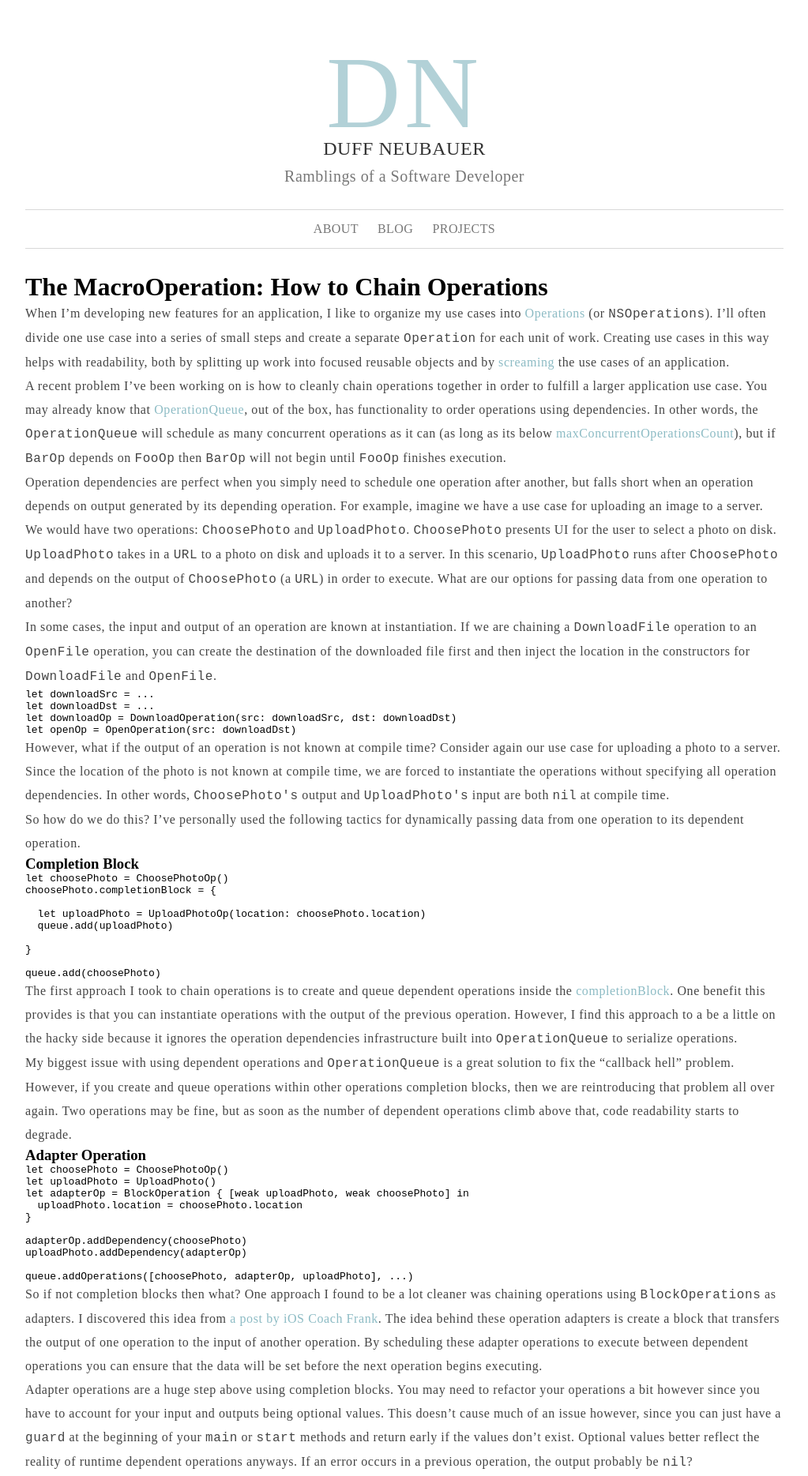
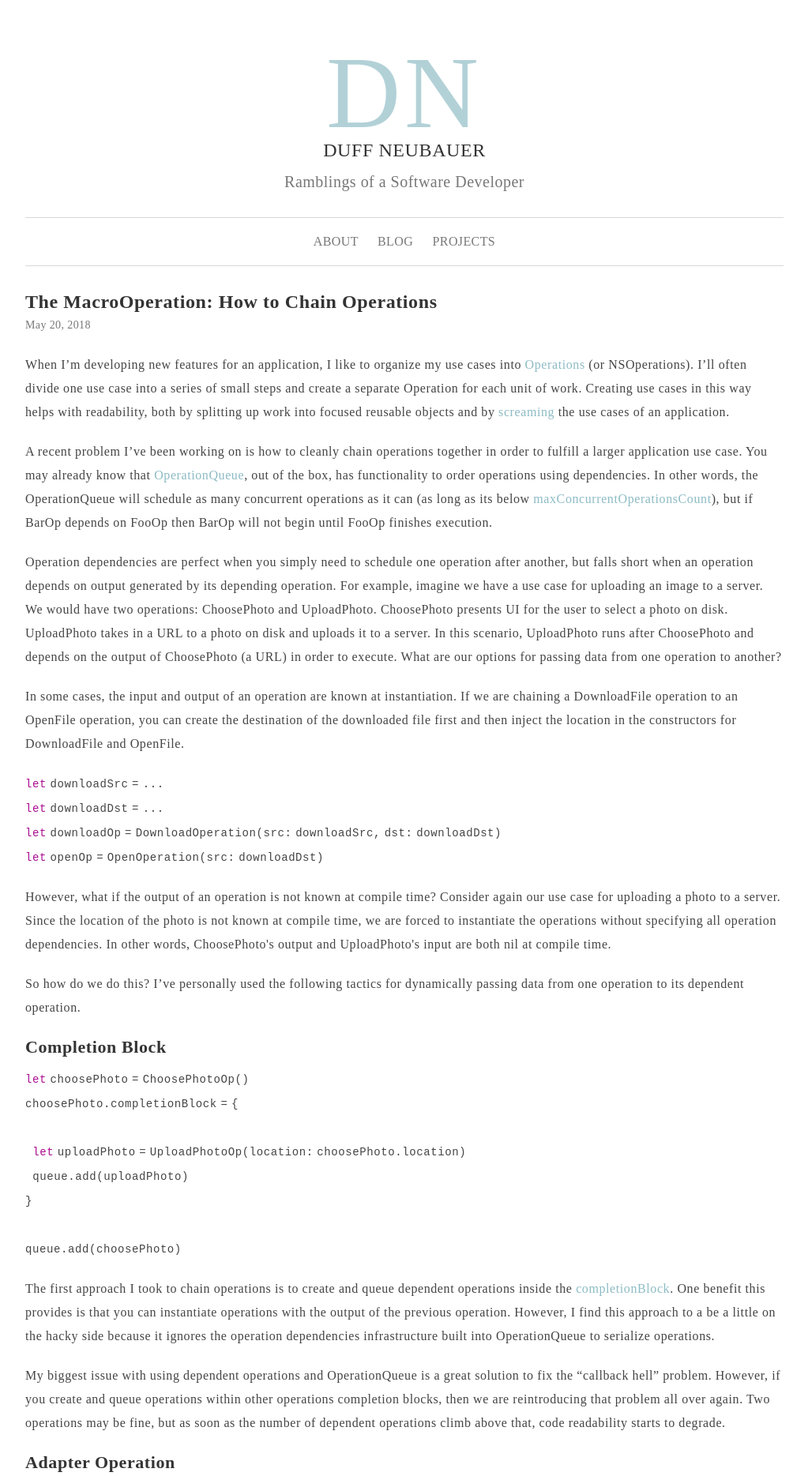
Before and after one commit to duffneub/duffneub.github.io, a Jekyll site: the page built from _posts/2018-05-20-macro-operation.md, in a window 1280 px wide. Shown: the top 1869 px of the page at 79% size, without its empty margins (128-1151 px from the left). Built offline with Jekyll 4.4.1, drawn with Linux system fonts in a browser that asks for light colours.

Commit message:
Add blog post style

````diff
--- a/_layouts/blog.html
+++ /dev/null
@@ -1,6 +0,0 @@
----
-layout: default
----
-<h1>{{ page.title }}</h1>
-
-{{ content }}
--- /dev/null
+++ b/_layouts/post.html
@@ -0,0 +1,11 @@
+---
+layout: default
+---
+
+<div id="post">
+
+  <h1>{{ page.title }}</h1>
+  <time datetime={{ page.date | date_to_xmlschema }}>{{ page.date | date: "%B %-d, %Y" }}</time>
+  {{ content }}
+
+</div>
--- a/_posts/2018-05-20-macro-operation.md
+++ b/_posts/2018-05-20-macro-operation.md
@@ -15,12 +15,12 @@ Operation dependencies are perfect when you simply need to schedule one operatio
 
 In some cases, the input and output of an operation are known at instantiation. If we are chaining a `DownloadFile` operation to an `OpenFile` operation, you can create the destination of the downloaded file first and then inject the location in the constructors for `DownloadFile` and `OpenFile`.
 
-{% highlight swift %}
+```swift
 let downloadSrc = ...
 let downloadDst = ...
 let downloadOp = DownloadOperation(src: downloadSrc, dst: downloadDst)
 let openOp = OpenOperation(src: downloadDst)
-{% endhighlight %}
+```
 
 However, what if the output of an operation is not known at compile time? Consider again our use case for uploading a photo to a server. Since the location of the photo is not known at compile time, we are forced to instantiate the operations without specifying all operation dependencies. In other words, `ChoosePhoto's` output and `UploadPhoto's` input are both `nil` at compile time.
 
@@ -34,7 +34,6 @@ choosePhoto.completionBlock = {
 
   let uploadPhoto = UploadPhotoOp(location: choosePhoto.location)
   queue.add(uploadPhoto)
-
 }
 
 queue.add(choosePhoto)
--- a/_sass/base.scss
+++ b/_sass/base.scss
@@ -1,6 +1,11 @@
 * {
   margin: 0;
   padding: 0;
+  font-family: "AvenirNext-Regular";
+  color: #444444;
+  letter-spacing: 0.59px;
+  line-height: 30px;
+  font-size: 16px;
 }
 
 a,
@@ -10,14 +15,6 @@ a:visited {
 
 a:hover {
   text-decoration: underline;
-}
-
-p {
-  font-family: "AvenirNext-Regular";
-  font-size: 16px;
-  color: #444444;
-  letter-spacing: 0.59px;
-  line-height: 30px;
 }
 
 p a {
@@ -37,6 +34,11 @@ h1 a {
 
 .bold {
   font-weight: bold;
+}
+
+ol, ul {
+  list-style-position: inside;
+  margin-bottom: 20px;
 }
 
 #coming-soon {
@@ -87,6 +89,7 @@ h1 a {
     #site-nav ul {
       list-style: none;
       text-align: center;
+      margin-bottom: 0;
     }
 
       #site-nav ul li {
--- /dev/null
+++ b/_sass/post.scss
@@ -0,0 +1,28 @@
+#post h1 {
+  font-family: "AvenirNext-Bold";
+  font-size: 24px;
+  color: #333333;
+  letter-spacing: 0.59px;
+}
+
+#post h3 {
+  font-family: "AvenirNext-Medium";
+  font-size: 22px;
+  color: #333333;
+  letter-spacing: 0.59px;
+  font-weight: 600;
+  margin-bottom: 10px;
+}
+
+#post time {
+  font-family: "AvenirNext-Medium";
+  font-size: 14px;
+  color: #777777;
+  letter-spacing: 0.39px;
+  display: block;
+  margin-bottom: 20px;
+}
+
+#post p, #post .highlighter-rouge {
+  margin-bottom: 20px;
+}
--- /dev/null
+++ b/_sass/syntax-highlight.scss
@@ -0,0 +1,9 @@
+code * {
+  font-family: monospace;
+  font-size: 14px;
+}
+
+// Keyword
+.language-swift .k {
+  color: #AA0D91
+}
--- a/assets/style/styles.scss
+++ b/assets/style/styles.scss
@@ -4,3 +4,5 @@
 
 @import "base.scss";
 @import "blog.scss";
+@import "post.scss";
+@import "syntax-highlight.scss";
````
Also changed, not shown: other parts of _posts/2018-05-20-macro-operation.md (+1 -1 lines).
